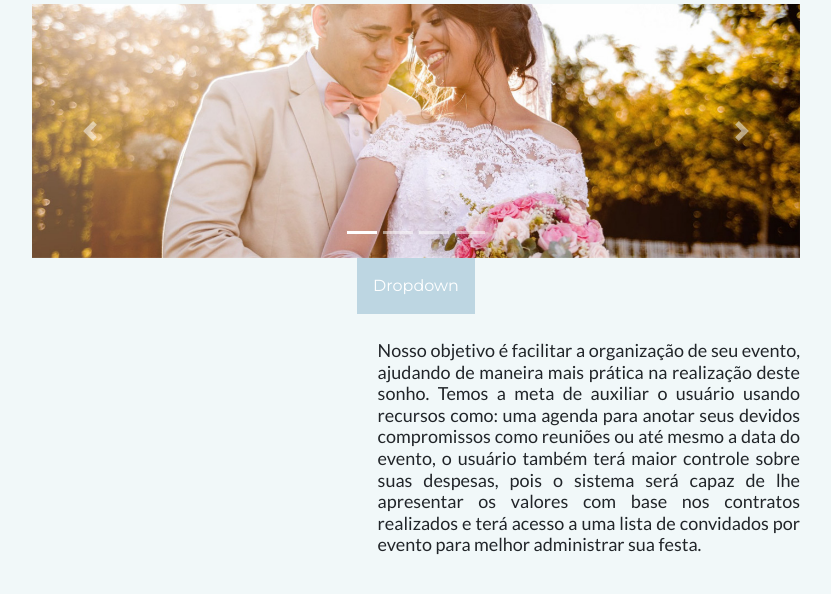
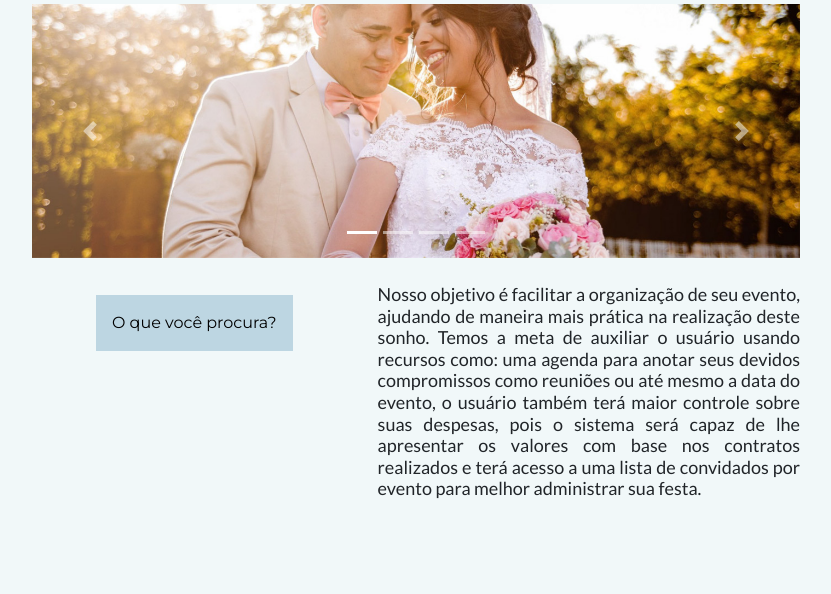
Before and after one commit to biancaleithold/Tcc, a PHP site: page /eventos.php in a window 1280 px wide. Shown: the part 167-761 px from the top of the page, without its empty margins (224-1055 px from the left). Run offline with PHP 8.4, Linux system fonts and the light colour scheme; some libraries are stand-ins or nearby versions.

Commit message:
tentei arrumar página de eventos

```diff
--- a/css/estilo.css
+++ b/css/estilo.css
@@ -43,24 +43,27 @@ body{
 
 .texto_evento{
 	float: right;
-    text-align: justify;
-    width: 33%;
-    margin-right: 20%;
-    font-size: 18px;
- }
+  text-align: justify;
+  width: 33%;
+  margin-right: 20%;
+  font-size: 18px;
+}
 
 .dropbtn {
   background-color:#4c8aaf4f;
-  color: white;
+  color: black;
   padding: 16px;
   font-size: 16px;
   border: none;
   cursor: pointer;
+  margin-top: 18.5%;
 }
 
 .dropdown {
   position: relative;
   display: inline-block;
+  float: left;
+  margin-left: 25%;
 }
 
 .dropdown-content {
@@ -79,7 +82,9 @@ body{
   display: block;
 }
 
-.dropdown-content a:hover {background-color: #4c8aaf4f}
+.dropdown-content a:hover {
+  background-color: #4c8aaf4f
+}
 
 .dropdown:hover .dropdown-content {
   display: block;
@@ -87,4 +92,4 @@ body{
 
 .dropdown:hover .dropbtn {
   background-color: #4c8aaf4f;
-}
+}s
--- a/eventos.php
+++ b/eventos.php
@@ -54,27 +54,14 @@
   </a>
 </div>
 <div class="dropdown">
-  <button class="dropbtn">Dropdown</button>
+  <button class="dropbtn">O que você procura?</button>
   <div class="dropdown-content">
-  <a href="#">Link 1</a>
-  <a href="#">Link 2</a>
-  <a href="#">Link 3</a>
+    <a href="#">Barbearia</a>
+    <a href="#">Buffet</a>
+    <a href="#">Cerimonialista</a>
+    <a href="#">Cia de Viagem</a>
   </div>
 </div>
-<!--<div class="ui vertical menu" style="float: left;width: 18%; margin-left: 20%; margin-top: 2%">
-  <div class="ui left pointing dropdown link item">
-    <i class="dropdown icon"></i>
-    O que você procura?
-    <div class="menu">
-      <div class="item">Inbox</div>
-      <div class="item">Starred</div>
-      <div class="item">Sent Mail</div>
-      <div class="item">Drafts (143)</div>
-      <div class="item">Spam (1009)</div>
-      <div class="item">Trash</div>
-    </div>
-  </div>
-</div>-->
 <div>
-  <h4 class="texto_evento" style="margin-top: 2%;">Nosso objetivo é facilitar a organização de seu evento, ajudando de maneira mais prática na realização deste sonho. Temos a meta de auxiliar o usuário usando recursos como:  uma agenda para anotar seus devidos compromissos como reuniões ou até mesmo a data do evento, o usuário também terá maior controle sobre suas despesas, pois o  sistema será capaz de lhe apresentar os valores com base nos contratos realizados e terá acesso a uma lista de convidados por evento para melhor administrar sua festa.</h4>
+  <h4 class="texto_evento" style="margin-top: 2%;   margin-bottom: 10%;">Nosso objetivo é facilitar a organização de seu evento, ajudando de maneira mais prática na realização deste sonho. Temos a meta de auxiliar o usuário usando recursos como:  uma agenda para anotar seus devidos compromissos como reuniões ou até mesmo a data do evento, o usuário também terá maior controle sobre suas despesas, pois o  sistema será capaz de lhe apresentar os valores com base nos contratos realizados e terá acesso a uma lista de convidados por evento para melhor administrar sua festa.</h4>
 </div>
```
Also changed, not shown: cabecalho.php (+76 -1 lines).
